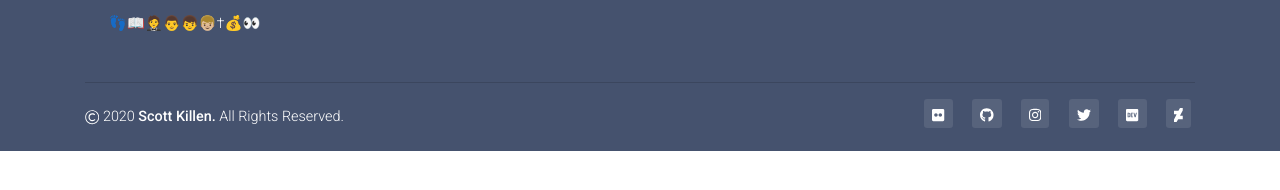
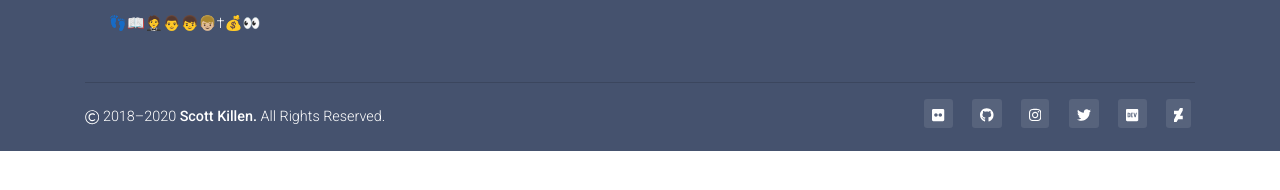
Before and after one commit to ScottKillen/scottkillen.com.obsolete, a Jekyll site: the page built from index.html, in a window 1280 px wide. Shown: the part 685-875 px from the top of the page. Built offline with Jekyll 4.4.1, drawn with Linux system fonts in a browser that asks for light colours; nearby versions of some CDN libraries; the list of posts is cut into pages by our own code; comment, search, counter and statistics services are not loaded.

Commit message:
Fix copyright date

```diff
--- a/_includes/footer.html
+++ b/_includes/footer.html
@@ -94,8 +94,7 @@
         <!--Copyright-->
         {% assign end_date = site.time | date: '%Y' %}
         <p class="text-center text-md-left">
-          {% include copyright.svg %} 2020{% if end_date != "2020" %}&ndash;{{
-          end_date }}{% endif %}
+          {%- include copyright.svg %} 2018&ndash;{{ end_date }}
           <a href="/"><strong>Scott Killen.</strong></a> All Rights Reserved.
         </p>
       </div>
@@ -103,7 +102,7 @@
 
       <!-- Grid column -->
       <div class="col-md-5 col-lg-4 ml-lg-0 d-print-none">
-        {% include social.html %}
+        {%- include social.html -%}
       </div>
       <!-- Grid column -->
     </div>
```
